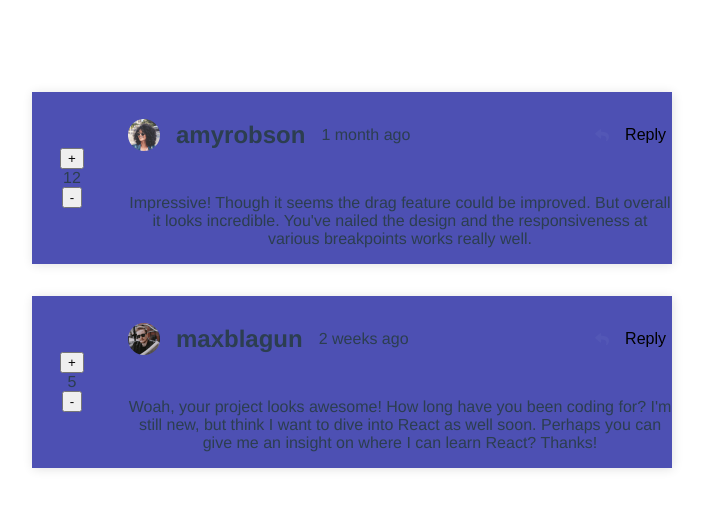
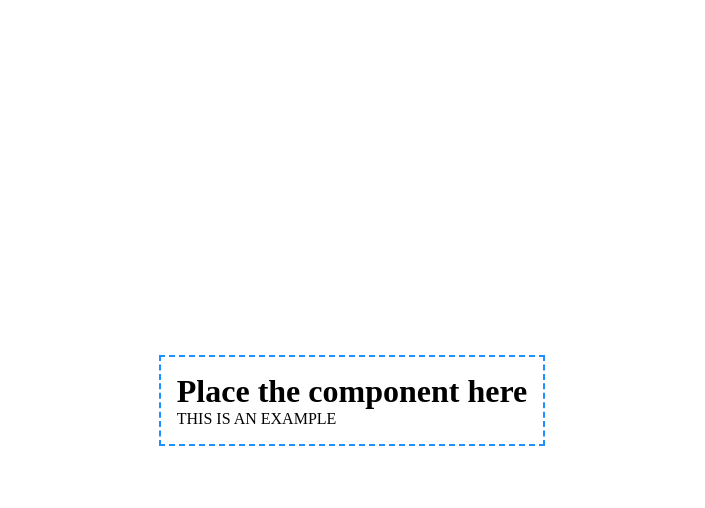
Before and after one commit to tenderking/interactive-comments-app, a Vue app: page / in a window 1280 px wide. Shown: the top 508 px of the page, without its empty margins (288-993 px from the left). Built offline with nearby package versions, Linux system fonts and the light colour scheme.

Commit message:
chore: rearrange the folder structure

```diff
--- a/src/App.vue
+++ b/src/App.vue
@@ -1,47 +1,35 @@
 <script setup lang="ts">
-// This starter template is using Vue 3 <script setup> SFCs
-// Check out https://v3.vuejs.org/api/sfc-script-setup.html#sfc-script-setup
-import { ref } from "vue";
-
-import MessageModal from "./components/MessageModal.vue";
-import ReplyModal from "./components/ReplyModal.vue";
-// import {UserOrCurrentUser, Image, CommentsEntity, RepliesEntity, ChatModels} from './models'
-import ChatData from "./data.json";
-
-const currentUser = ref(ChatData.currentUser);
-const comments = ref(ChatData.comments);
-
-const isContentShown = ref(false);
-const openModal = () => {
-  isContentShown.value = true;
-};
-const closeModal = () => {
-  isContentShown.value = false;
-};
+import Tag from "./components/atoms/Tag.vue";
 </script>
 
 <template>
-  <main>
-    <MessageModal :comments="comments" :openModal="openModal" />
-
-    <ReplyModal
-      :isContentShown="isContentShown"
-      :currentUser="currentUser"
-      :closeModal="closeModal"
-    />
-  </main>
+  <div class="grid">
+    <div class="container">
+      <h1>Place the component here</h1>
+      <Tag />
+    </div>
+  </div>
 </template>
 
-<style>
-#app {
-  font-family: Avenir, Helvetica, Arial, sans-serif;
-  -webkit-font-smoothing: antialiased;
-  -moz-osx-font-smoothing: grayscale;
-  text-align: center;
-  color: #2c3e50;
-  margin-top: 60px;
-  display: flex;
-  justify-content: center;
-  align-items: center;
+<style lang="scss">
+/* These are some styles for demonstrations purposes */
+*,
+*::after,
+*::before {
+  box-sizing: border-box;
+
+  margin: 0;
+}
+
+.grid {
+  display: grid;
+  place-content: center;
+  min-height: 100vh;
+}
+
+.container {
+  max-width: 400px;
+  padding: 1rem;
+  border: 2px dashed dodgerblue;
 }
 </style>
--- a/src/components/MessageModal.vue
+++ /dev/null
@@ -1,76 +0,0 @@
-<script lang="ts" setup>
-import { ref } from "vue";
-import ReplyButton from "./ReplyButton.vue";
-// const count = ref(0);
-const props = defineProps({
-  openModal: {
-    type: Function,
-    required: true,
-  },
-  comments: {
-    type: Object,
-    required: true,
-  },
-});
-</script>
-<template>
-  <main v-for="comment in props.comments" :key="comment.id">
-    <div class="user-info">
-      <img class="avatar" :src="comment.user.image.png" alt="profile avatar" />
-      <h2 class="name">{{ comment.user.username }}</h2>
-      <p class="post-date">{{ comment.createdAt }}</p>
-      <ReplyButton reply @click="openModal()" />
-    </div>
-    <div class="post-container">
-      <p class="post-text">
-        {{ comment.content }}
-      </p>
-    </div>
-    <aside>
-      <button @click="comment.score++">+</button>
-      <div>{{ comment.score }}</div>
-      <button @click="comment.score--">-</button>
-    </aside>
-  </main>
-</template>
-
-<style lang="scss" scoped>
-@import "../assets/roo.scss";
-
-main {
-  width: 40em;
-  background-color: $--primary-blue-500;
-  display: grid;
-  grid-template-columns: 15% 1fr;
-  grid-template-rows: 1fr 1fr;
-  margin: 2em;
-  box-shadow: 1px 1px 10px #e1e1e1;
-  aside {
-    grid-row: 1 / span 2;
-    grid-column: 1 / span 1;
-    width: 5em;
-    margin-block: auto;
-  }
-  .user-info {
-    grid-row: 1 / span 1;
-    display: flex;
-    justify-content: flex-start;
-    align-items: center;
-    gap: 1em;
-    width: 100%;
-    img {
-      width: 2em;
-    }
-    .btn-reply {
-      margin-left: auto;
-
-      img {
-        width: 1em;
-      }
-      &:hover {
-        cursor: pointer;
-      }
-    }
-  }
-}
-</style>
--- a/src/components/ReplyButton.vue
+++ /dev/null
@@ -1,20 +0,0 @@
-<template>
-  <button class="btn btn-reply">
-    <img src="../assets/images/icon-reply.svg" alt="reply icon" class="btn-icon" />
-    <span class="btn-text">Reply</span>
-  </button>
-</template>
-
-<style lang="scss">
-.btn {
-  border: none;
-  background-color: transparent;
-  display: flex;
-  align-items: center;
-  gap: 1rem;
-
-  &-text {
-    font-size: 1rem;
-  }
-}
-</style>
--- a/src/components/ReplyModal.vue
+++ /dev/null
@@ -1,44 +0,0 @@
-<template>
-  <main v-if="isContentShown">
-    <img class="avatar" src="../assets/images/avatars/image-amyrobson.png" alt="amy" />
-    <textarea name="reply" id="reply-text-area" v-model="message" cols="50" rows="5"></textarea>
-    <button @click="submitMessage">Reply</button>
-  </main>
-</template>
-
-<script setup lang="ts">
-import { computed, ref } from "vue";
-const message = ref("");
-const submitMessage = () => {
-  props.closeModal();
-  console.log(message.value);
-};
-const props = defineProps({
-  isContentShown: {
-    type: Boolean,
-  },
-  closeModal: {
-    type: Function,
-    required: true,
-  },
-});
-</script>
-
-<style lang="scss" scoped>
-main {
-  width: 40em;
-  background-color: azure;
-  margin-inline: auto;
-  margin-block: 1em;
-  display: flex;
-  flex-direction: row;
-  justify-content: space-around;
-  align-items: center;
-  gap: 1em;
-  padding: 1em;
-    box-shadow: 1px 1px 10px #e1e1e1;
-  img {
-    width: 2em;
-  }
-}
-</style>
--- /dev/null
+++ b/src/components/atoms/Tag.vue
@@ -0,0 +1 @@
+<template>THIS IS AN EXAMPLE</template>
```
Also changed, not shown: src/components/data.json (deleted, +0 -68 lines).
